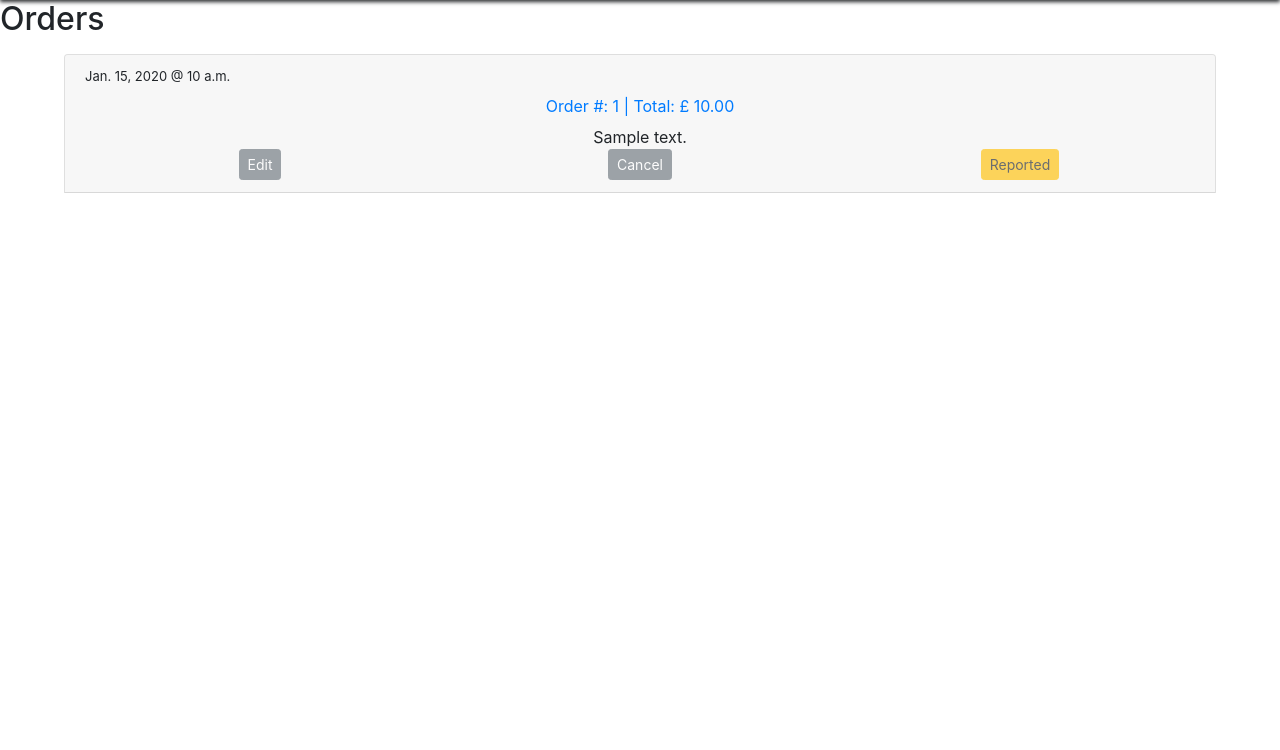
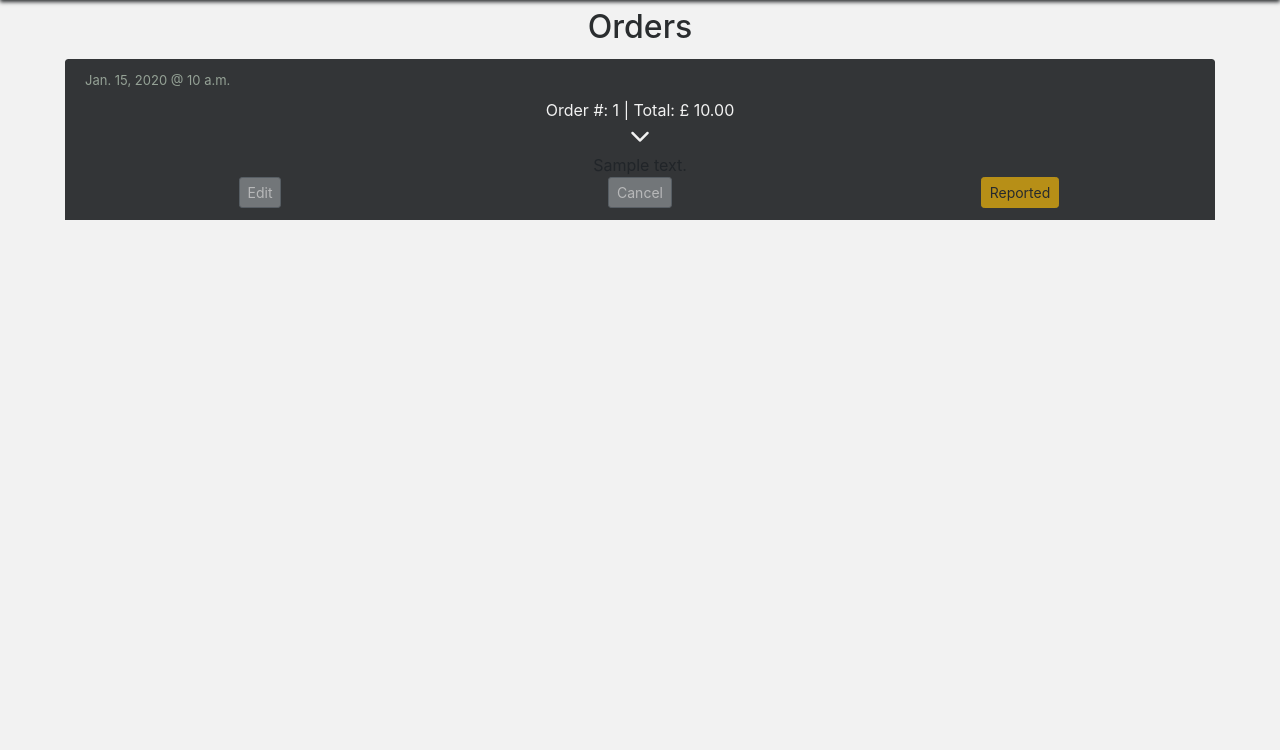
Before and after one commit to Felix-Voyle/CafeDjango, a Django app: template cafeOrdering/templates/users/profile.html in a window 1280 px wide. Shown: the part 50-800 px from the top of the page. Run offline with Django 4.2, Linux system fonts and the light colour scheme; the template is opened without the code that fills it: values that come from a table or form of the project are taken from there, others are empty; tables that the repository leaves empty hold one stand-in row (values such as "Sample post"); some libraries are stand-ins or nearby versions.

Commit message:
added some basic styling to the profile / manage orders page

```diff
--- a/cafeOrdering/static/css/profile.css
+++ b/cafeOrdering/static/css/profile.css
@@ -1,5 +1,17 @@
+@import 'root.css';
+
 main {
     min-height: calc(100vh - 50px);
+    height: fit-content;
+    background-color: var(--off-white);
+    padding-bottom: 30px;
+}
+
+.orders-title {
+    position: relative;
+    top: 8px;
+    margin-bottom: 20px;
+    color: var(--off-black);
 }
 
 .card, .card-body {
@@ -7,27 +19,70 @@ main {
     margin: auto;
 }
 
+.card {
+    border: 1px solid var(--off-white);
+}
+
 .card-body {
-    background-color: rgb(154, 154, 154);
-    position: relative;
-    top: -8px;
+    background-color: rgb(204 204 204);
+    border-width: 2px 3px 3px 3px;
+    border-color: var(--off-black);
+    border-style: double;
 }
 
 .order-info {
     font-size: small;
+    color: #95a296;
 }
 
 .no-pad {
     padding: 0;
 }
 
-.accordion>.card .card-header {
-    margin-bottom: 0;
+.card-header {
+    background-color: #333537;
 }
 
-.btn-disabled {
+.btn-disabled, .report-col .btn-disabled {
     color: #fff;
-    background-color: #6c757d;
+    background-color: #969a9d;
     border-color: #6c757d;
     opacity: .65;
 }
+
+.btn-link {
+    color: var(--off-white);
+    cursor: pointer;
+}
+
+.button-content {
+    display: grid;
+    align-items: center;
+    color: var(--off-white);
+    text-decoration: none;
+}
+
+.btn-link:hover {
+    text-decoration: none;
+}
+
+.fa-chevron-down {
+    transition: transform 0.3s ease;
+    font-size: 20px;
+}
+
+.btn[aria-expanded="true"] .fa-chevron-down {
+    transform: rotate(-180deg); /* Apply transformation when expanded */
+}
+
+.btn[aria-expanded="false"] .fa-chevron-down {
+    transform: rotate(0deg); /* Apply transformation when collapsed */
+}
+
+.collapsed .fa-chevron-down {
+    transform: rotate(-180deg);
+}
+
+.accordion>.card {
+    border-bottom: 1px solid var(--off-white) !important;
+}
--- a/cafeOrdering/templates/users/profile.html
+++ b/cafeOrdering/templates/users/profile.html
@@ -6,7 +6,7 @@
 {% endblock %}
 
 {% block content %}
-<h2>Orders</h2>
+<h2 class="text-center orders-title">Orders</h2>
 <div class="accordion mb-2" id="ordersAccordion">
     {% if orders %}
     {% for order in orders reversed %}
@@ -18,9 +18,12 @@
             <div class="row text-center">
                 <div class="col-12">
                     <button class="btn btn-link" type="button" data-toggle="collapse"
-                        data-target="#collapse{{ order.id }}" aria-expanded="true"
+                        data-target="#collapse{{ order.id }}" aria-expanded="false"
                         aria-controls="collapse{{ order.id }}">
-                        Order #: {{ order.order_id }} | Total: £ {{ order.order_total }}
+                        <div class="button-content">
+                            <span>Order #:  {{ order.order_id }} |  Total: £ {{ order.order_total }}</span>
+                            <i class="fa fa-chevron-down mt-1"></i>
+                        </div>
                     </button>
                 </div>
             </div>
@@ -47,7 +50,7 @@
                     <button class="btn btn-sm btn-secondary btn-disabled ml-auto" onclick="showEditModal()">Cancel</button>
                     {% endif %}
                 </div>
-                <div class="col-4">
+                <div class="col-4 report-col">
                     {% if order.reported_problem %}
                         <button class="btn btn-sm btn-warning ml-auto" disabled>Reported</button>
                     {% elif order.problem_resolved %}
@@ -56,7 +59,7 @@
                         {% if order.reportable %}
                             <button class="btn btn-sm btn-danger ml-auto" onclick="reportProblem('{{ order.id }}')">Report Issue</button>
                         {% else %}
-                            <button class="btn btn-sm btn-secondary ml-auto" disabled>Report</button>
+                            <button class="btn btn-sm btn-secondary btn-disabled ml-auto" disabled>Report</button>
                         {% endif %}
                     {% endif %}
                 </div>
```
